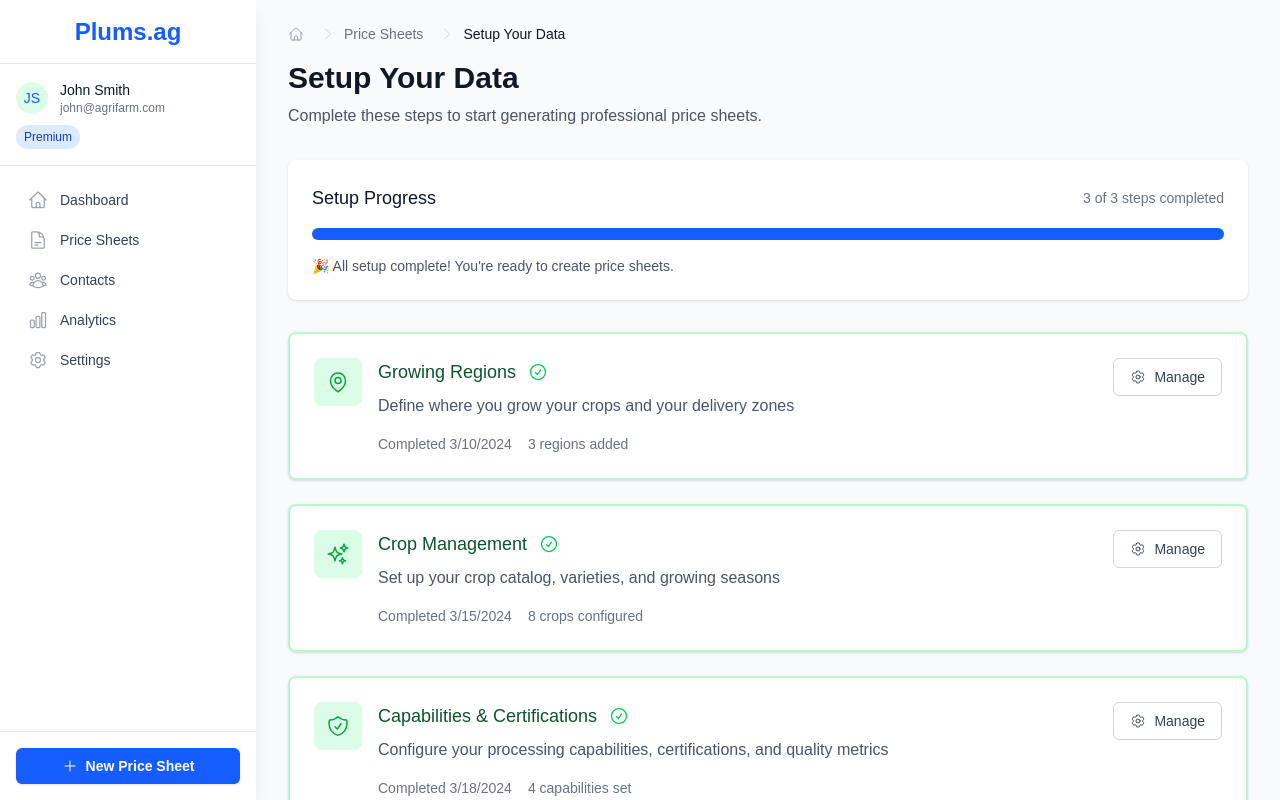
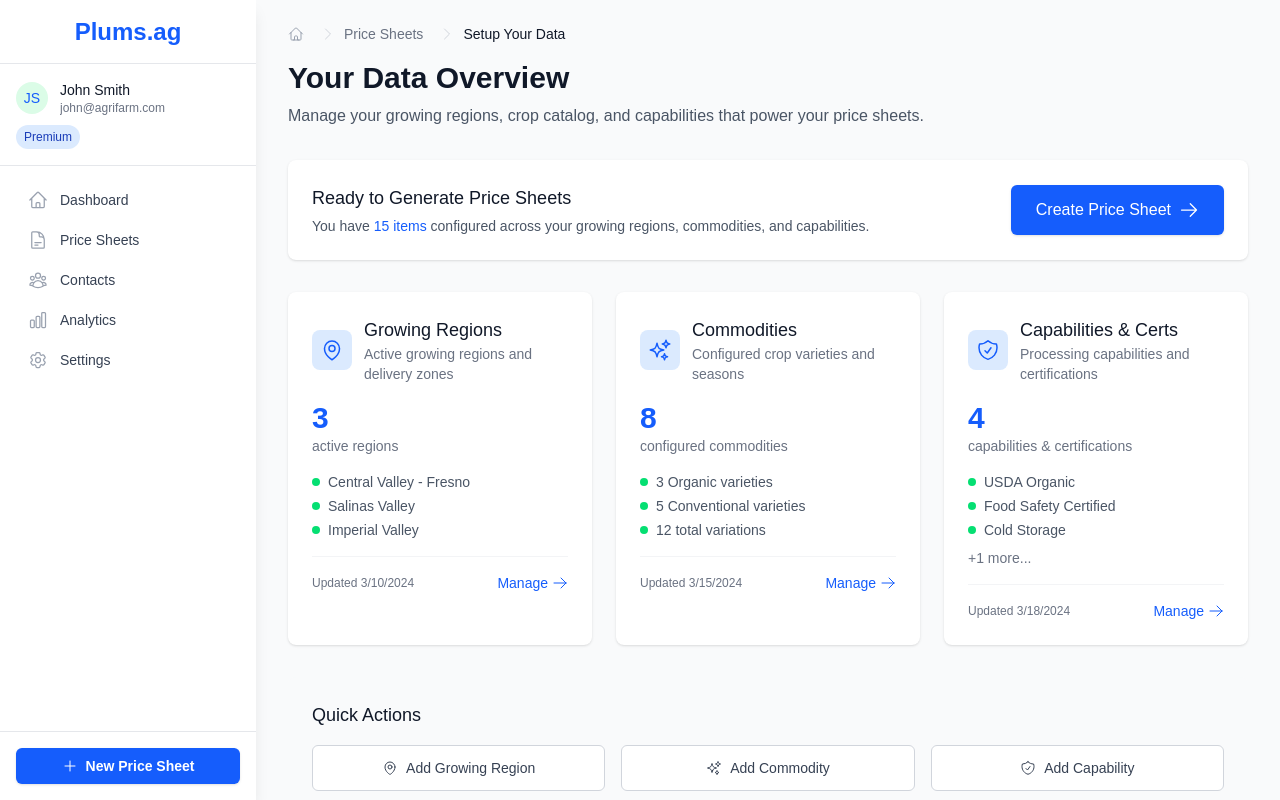
Before and after one commit to maxrbot/plums, a Next.js app: page /dashboard/price-sheets/setup in a window 1280 px wide. Shown: the top 800 px of the page. Built offline with nearby package versions, Linux system fonts and the light colour scheme.

Commit message:
Price Sheet Setup page UX improvement

```diff
--- a/src/app/dashboard/price-sheets/setup/page.tsx
+++ b/src/app/dashboard/price-sheets/setup/page.tsx
@@ -1,53 +1,45 @@
 import Link from 'next/link'
 import {
-  CheckCircleIcon,
   MapPinIcon,
   SparklesIcon,
   ShieldCheckIcon,
-  ArrowRightIcon,
-  Cog6ToothIcon
+  ArrowRightIcon
 } from '@heroicons/react/24/outline'
 import { Breadcrumbs } from '../../../../components/ui'
 
-// Mock setup data - in real app this would come from API
-const mockSetupData = {
-  currentStep: 2, // 0-indexed - now all steps complete
-  steps: [
-    {
-      id: 'regions',
+// Mock setup metrics - in real app this would come from API
+const mockSetupMetrics = {
+  regions: {
+    count: 3,
     name: 'Growing Regions',
-      description: 'Define where you grow your crops and your delivery zones',
-      status: 'complete',
+    description: 'Active growing regions and delivery zones',
     href: '/dashboard/price-sheets/setup/regions',
     icon: MapPinIcon,
-      completedAt: '2024-03-10',
-      regionsCount: 3
+    details: ['Central Valley - Fresno', 'Salinas Valley', 'Imperial Valley'],
+    lastUpdated: '2024-03-10'
   },
-    {
-      id: 'crops',
-      name: 'Crop Management',
-      description: 'Set up your crop catalog, varieties, and growing seasons',
-      status: 'complete',
+  crops: {
+    count: 8,
+    name: 'Commodities',
+    description: 'Configured crop varieties and seasons',
     href: '/dashboard/price-sheets/setup/crops',
     icon: SparklesIcon,
-      completedAt: '2024-03-15',
-      cropsCount: 8
+    details: ['3 Organic varieties', '5 Conventional varieties', '12 total variations'],
+    lastUpdated: '2024-03-15'
   },
-    {
-      id: 'capabilities',
-      name: 'Capabilities & Certifications',
-      description: 'Configure your processing capabilities, certifications, and quality metrics',
-      status: 'complete',
+  capabilities: {
+    count: 4,
+    name: 'Capabilities & Certs',
+    description: 'Processing capabilities and certifications',
     href: '/dashboard/price-sheets/setup/capabilities',
     icon: ShieldCheckIcon,
-      completedAt: '2024-03-18',
-      capabilitiesCount: 4
+    details: ['USDA Organic', 'Food Safety Certified', 'Cold Storage', 'Custom Packaging'],
+    lastUpdated: '2024-03-18'
   }
-  ]
 }
 
 export default function Setup() {
-  const progressPercentage = ((mockSetupData.currentStep + 1) / mockSetupData.steps.length) * 100
+  const totalMetrics = Object.values(mockSetupMetrics).reduce((sum, metric) => sum + metric.count, 0)
 
   return (
     <>
@@ -61,129 +53,88 @@ export default function Setup() {
           className="mb-4"
         />
         <div>
-          <h1 className="text-3xl font-bold text-gray-900">Setup Your Data</h1>
-          <p className="mt-2 text-gray-600">Complete these steps to start generating professional price sheets.</p>
+          <h1 className="text-3xl font-bold text-gray-900">Your Data Overview</h1>
+          <p className="mt-2 text-gray-600">Manage your growing regions, crop catalog, and capabilities that power your price sheets.</p>
         </div>
       </div>
 
-      {/* Progress Bar */}
+      {/* Quick Stats */}
       <div className="bg-white shadow rounded-lg p-6 mb-8">
-        <div className="flex items-center justify-between mb-4">
-          <h3 className="text-lg font-medium text-gray-900">Setup Progress</h3>
-          <span className="text-sm text-gray-500">
-            {mockSetupData.currentStep + 1} of {mockSetupData.steps.length} steps completed
-          </span>
+        <div className="flex items-center justify-between">
+          <div>
+            <h3 className="text-lg font-medium text-gray-900">Ready to Generate Price Sheets</h3>
+            <p className="text-sm text-gray-600 mt-1">
+              You have <span className="font-medium text-blue-600">{totalMetrics} items</span> configured across your growing regions, commodities, and capabilities.
+            </p>
+          </div>
+          <Link
+            href="/dashboard/price-sheets/new"
+            className="inline-flex items-center px-6 py-3 border border-transparent text-base font-medium rounded-md shadow-sm text-white bg-blue-600 hover:bg-blue-700"
+          >
+            Create Price Sheet
+            <ArrowRightIcon className="h-5 w-5 ml-2" />
+          </Link>
+        </div>
       </div>
 
-        <div className="w-full bg-gray-200 rounded-full h-3 mb-4">
-          <div
-            className="bg-blue-600 h-3 rounded-full transition-all duration-500 ease-out"
-            style={{ width: `${progressPercentage}%` }}
-          ></div>
+      {/* Metrics Cards - Horizontal Layout */}
+      <div className="grid grid-cols-1 lg:grid-cols-3 gap-6">
+        {Object.values(mockSetupMetrics).map((metric) => {
+          const Icon = metric.icon
+
+          return (
+            <div key={metric.name} className="bg-white shadow rounded-lg hover:shadow-md transition-shadow duration-200">
+              <div className="p-6">
+                {/* Header */}
+                <div className="flex items-center justify-between mb-4">
+                  <div className="flex items-center space-x-3">
+                    <div className="flex-shrink-0 p-2 bg-blue-100 rounded-lg">
+                      <Icon className="h-6 w-6 text-blue-600" />
+                    </div>
+                    <div>
+                      <h3 className="text-lg font-medium text-gray-900">{metric.name}</h3>
+                      <p className="text-sm text-gray-500">{metric.description}</p>
+                    </div>
+                  </div>
                 </div>
 
-        <p className="text-sm text-gray-600">
-          {progressPercentage === 100
-            ? "🎉 All setup complete! You're ready to create price sheets."
-            : `Complete the remaining steps to unlock price sheet generation.`
-          }
-        </p>
+                {/* Big Number */}
+                <div className="mb-4">
+                  <div className="text-3xl font-bold text-blue-600">{metric.count}</div>
+                  <div className="text-sm text-gray-500">
+                    {metric.name === 'Growing Regions' ? 'active regions' :
+                     metric.name === 'Commodities' ? 'configured commodities' :
+                     'capabilities & certifications'}
+                  </div>
                 </div>
 
-      {/* Setup Steps */}
-      <div className="space-y-6">
-        {mockSetupData.steps.map((step, index) => {
-          const Icon = step.icon
-          const isCurrent = step.status === 'in_progress'
-          const isCompleted = step.status === 'complete'
-          const isPending = step.status === 'pending'
-
-          return (
-            <div
-              key={step.id}
-              className={`bg-white shadow rounded-lg border-2 transition-all duration-200 ${
-                isCurrent ? 'border-blue-200 ring-2 ring-primary-100' :
-                isCompleted ? 'border-green-200' :
-                'border-gray-200'
-              }`}
-            >
-              <div className="p-6">
-                <div className="flex items-start space-x-4">
-                  {/* Icon */}
-                  <div className={`flex-shrink-0 p-3 rounded-lg ${
-                    isCompleted ? 'bg-green-100 text-green-600' :
-                    isCurrent ? 'bg-green-100 text-blue-600' :
-                    'bg-gray-100 text-gray-400'
-                  }`}>
-                    <Icon className="h-6 w-6" />
+                {/* Details */}
+                <div className="space-y-1 mb-4">
+                  {metric.details.slice(0, 3).map((detail, index) => (
+                    <div key={index} className="flex items-center text-sm text-gray-600">
+                      <div className="w-2 h-2 bg-green-400 rounded-full mr-2 flex-shrink-0"></div>
+                      {detail}
                     </div>
-
-                  {/* Content */}
-                  <div className="flex-1 min-w-0">
-                    <div className="flex items-center space-x-3 mb-2">
-                      <h3 className={`text-lg font-medium ${
-                        isCompleted ? 'text-green-900' :
-                        isCurrent ? 'text-blue-900' :
-                        'text-gray-900'
-                      }`}>
-                        {step.name}
-                      </h3>
-
-                      {isCompleted && (
-                        <CheckCircleIcon className="h-5 w-5 text-green-500" />
-                      )}
-
-                      {isCurrent && (
-                        <span className="inline-flex items-center px-2 py-1 rounded-full text-xs font-medium bg-green-100 text-blue-800">
-                          Current Step
-                        </span>
-                      )}
-                    </div>
-
-                    <p className="text-gray-600 mb-4">{step.description}</p>
-
-                    {/* Status Info */}
-                    {isCompleted && step.completedAt && (
-                      <div className="flex items-center space-x-4 text-sm text-gray-500">
-                        <span>Completed {new Date(step.completedAt).toLocaleDateString()}</span>
-                        {step.regionsCount && <span>{step.regionsCount} regions added</span>}
-                        {step.cropsCount && <span>{step.cropsCount} crops configured</span>}
-                        {step.capabilitiesCount && <span>{step.capabilitiesCount} capabilities set</span>}
-                      </div>
-                    )}
-
-                    {isCurrent && (
-                      <div className="flex items-center space-x-4 text-sm text-gray-500">
-                        <span>Ready to configure</span>
-                        {step.cropsCount && step.cropsCount > 0 && <span>{step.cropsCount} crops already added</span>}
+                  ))}
+                  {metric.details.length > 3 && (
+                    <div className="text-sm text-gray-500 mt-2">
+                      +{metric.details.length - 3} more...
                     </div>
                   )}
                 </div>
 
-                  {/* Action Button */}
-                  <div className="flex-shrink-0">
-                    {isCompleted ? (
+                {/* Action */}
+                <div className="flex items-center justify-between pt-4 border-t border-gray-100">
+                  <span className="text-xs text-gray-500">
+                    Updated {new Date(metric.lastUpdated).toLocaleDateString()}
+                  </span>
                   <Link
-                        href={step.href}
-                        className="inline-flex items-center px-4 py-2 border border-gray-300 text-sm font-medium rounded-md text-gray-700 bg-white hover:bg-gray-50"
+                    href={metric.href}
+                    className="inline-flex items-center text-sm font-medium text-blue-600 hover:text-blue-800"
                   >
-                        <Cog6ToothIcon className="h-4 w-4 mr-2" />
                     Manage
+                    <ArrowRightIcon className="h-4 w-4 ml-1" />
                   </Link>
-                    ) : isCurrent ? (
-                      <Link
-                        href={step.href}
-                        className="inline-flex items-center px-4 py-2 border border-transparent text-sm font-medium rounded-md shadow-sm text-white bg-blue-600 hover:bg-blue-700"
-                      >
-                        Get Started
-                        <ArrowRightIcon className="h-4 w-4 ml-2" />
-                      </Link>
-                    ) : (
-                      <span className="inline-flex items-center px-4 py-2 border border-transparent text-sm font-medium rounded-md shadow-sm text-gray-400 bg-gray-100 cursor-not-allowed">
-                        Complete Previous Steps First
-                      </span>
-                    )}
-                  </div>
                 </div>
               </div>
             </div>
@@ -191,27 +142,33 @@ export default function Setup() {
         })}
       </div>
 
-      {/* Next Steps */}
-      {progressPercentage === 100 && (
-        <div className="bg-green-50 border border-green-200 rounded-lg p-6 mt-8">
-          <div className="text-center">
-            <CheckCircleIcon className="h-12 w-12 text-green-600 mx-auto mb-4" />
-            <h3 className="text-lg font-medium text-green-900 mb-2">
-              Setup Complete! 🎉
-            </h3>
-            <p className="text-green-700 mb-4">
-              You&apos;re all set to create professional price sheets with accurate pricing and capabilities.
-            </p>
+      {/* Quick Actions */}
+      <div className="bg-gray-50 rounded-lg p-6 mt-8">
+        <h3 className="text-lg font-medium text-gray-900 mb-4">Quick Actions</h3>
+        <div className="grid grid-cols-1 sm:grid-cols-3 gap-4">
           <Link
-              href="/dashboard/price-sheets/new"
-              className="inline-flex items-center px-6 py-3 border border-transparent text-base font-medium rounded-md shadow-sm text-white bg-green-600 hover:bg-green-700"
+            href="/dashboard/price-sheets/setup/regions"
+            className="flex items-center justify-center px-4 py-3 border border-gray-300 rounded-md text-sm font-medium text-gray-700 bg-white hover:bg-gray-50"
           >
-              Create Your First Price Sheet
-              <ArrowRightIcon className="h-5 w-5 ml-2" />
+            <MapPinIcon className="h-4 w-4 mr-2" />
+            Add Growing Region
+          </Link>
+          <Link
+            href="/dashboard/price-sheets/setup/crops"
+            className="flex items-center justify-center px-4 py-3 border border-gray-300 rounded-md text-sm font-medium text-gray-700 bg-white hover:bg-gray-50"
+          >
+            <SparklesIcon className="h-4 w-4 mr-2" />
+            Add Commodity
+          </Link>
+          <Link
+            href="/dashboard/price-sheets/setup/capabilities"
+            className="flex items-center justify-center px-4 py-3 border border-gray-300 rounded-md text-sm font-medium text-gray-700 bg-white hover:bg-gray-50"
+          >
+            <ShieldCheckIcon className="h-4 w-4 mr-2" />
+            Add Capability
           </Link>
         </div>
       </div>
-      )}
     </>
   )
 }
```
Lines whose indentation alone changed are shown as unchanged.
